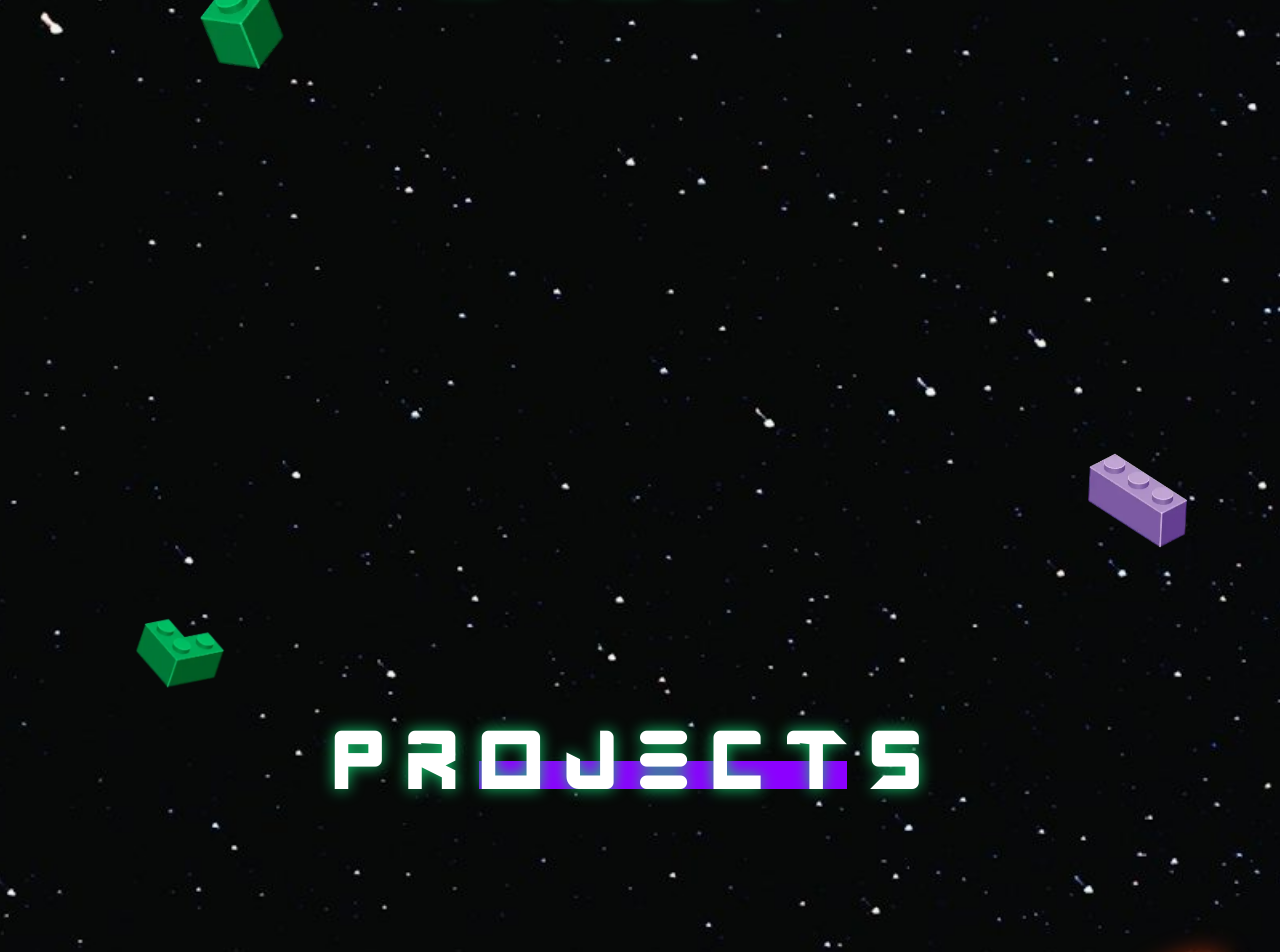
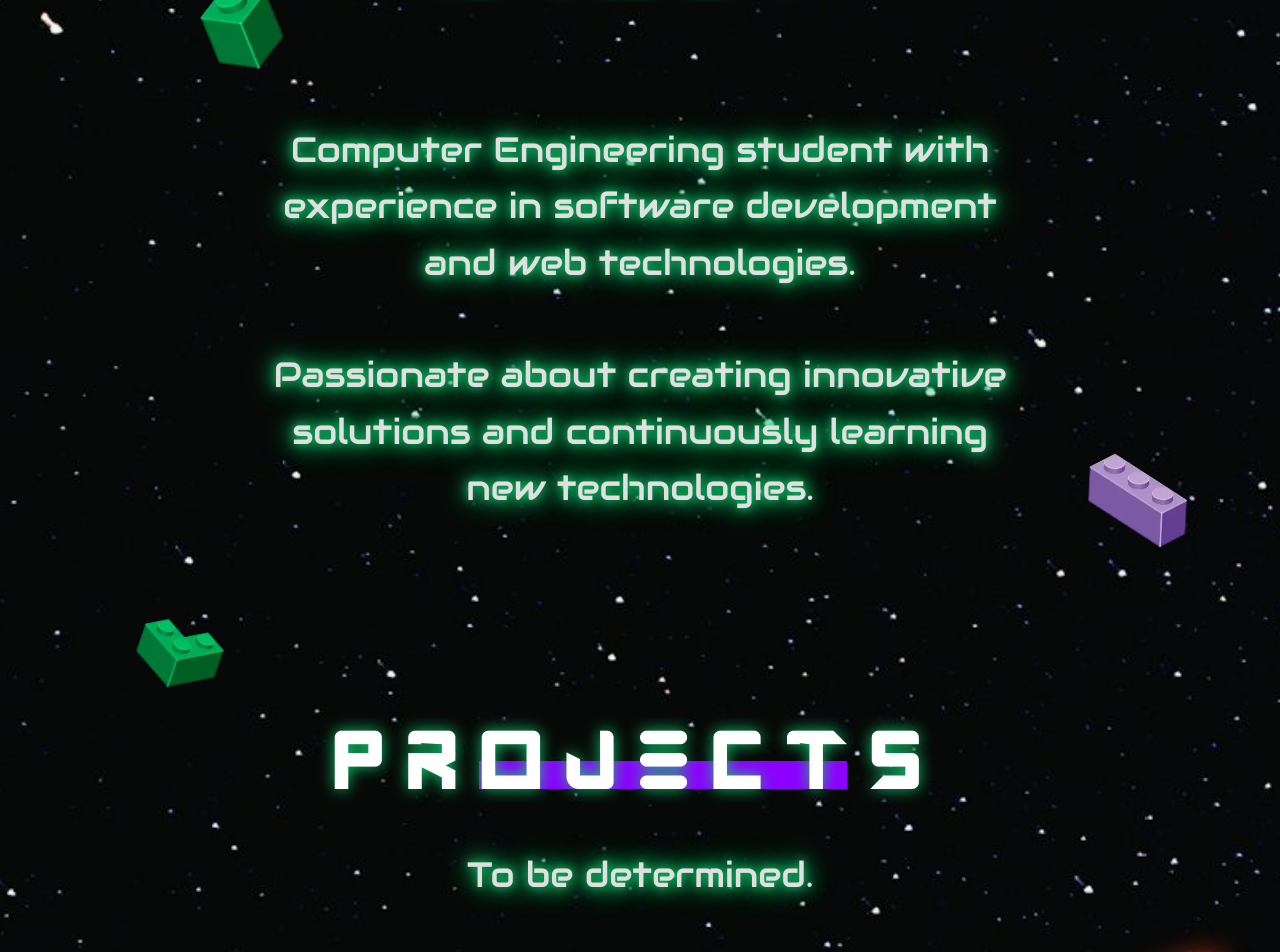
Before and after one commit to TryCatchAles/ales_porftolio_website, a React (Create React App) app: page / in a window 1280 px wide. Shown: the part 1060-2012 px from the top of the page. Built offline with nearby package versions, Linux system fonts and the light colour scheme.

Commit message:
Added About and Project section

```diff
--- a/src/App.css
+++ b/src/App.css
@@ -1,5 +1,6 @@
 @import url('https://fonts.googleapis.com/css2?family=DM+Sans:opsz,wght@9..40,500&family=Raleway&display=swap');
 @import url('https://fonts.googleapis.com/css2?family=Montserrat:wght@700&display=swap');
+@import url('https://fonts.googleapis.com/css2?family=Audiowide&display=swap');
 
 @font-face {
   font-family: 'Astro';
@@ -195,6 +196,38 @@ h1, h2 {
   -moz-osx-font-smoothing: grayscale;
 }
 
+/* About section content styling */
+.about-content {
+  max-width: 800px;
+  margin: 0 auto;
+  padding: 40px 20px;
+  text-align: left;
+}
+
+.about-content p {
+  font-family: "Audiowide", sans-serif;
+  font-size: clamp(1.3rem, 3.5vw, 2.2rem);
+  line-height: 1.6;
+  color: #e0e0e0;
+  margin-bottom: 24px;
+  text-align: center;
+  text-shadow: 0 0 10px #12c46b, 0 0 20px #12c46b, 0 0 30px #12c46b;
+}
+
+.projects p {
+  font-family: "Audiowide", sans-serif;
+  font-size: clamp(1.3rem, 3.5vw, 2.2rem);
+  line-height: 1.6;
+  color: #e0e0e0;
+  margin-bottom: 24px;
+  text-align: center;
+  text-shadow: 0 0 10px #12c46b, 0 0 20px #12c46b, 0 0 30px #12c46b;
+}
+
+.about-content p:last-child {
+  margin-bottom: 0;
+}
+
 .arduino-board {
   position: absolute;
   bottom: 150px;
--- a/src/App.js
+++ b/src/App.js
@@ -71,7 +71,14 @@ function App() {
             </AnimatedLetter>
           ))}
         </h2>
-        {/* Content for About section */}
+        <div className="about-content">
+          <p>
+            Computer Engineering student with experience in software development and web technologies.
+            <br />
+            <br />
+            Passionate about creating innovative solutions and continuously learning new technologies.
+          </p>
+        </div>
       </section>
       <section id="projects" ref={projectsRef}>
         <h2>
@@ -81,6 +88,11 @@ function App() {
             </AnimatedLetter>
           ))}
         </h2>
+        <div className='projects'>
+          <p>
+            To be determined.
+          </p>
+        </div>
         {/* Content for Projects section */}
       </section>
       <section id="contact" ref={contactRef}>
```
Also changed, not shown: src/assets/fonts/Audiowide-Regular.ttf (added).
